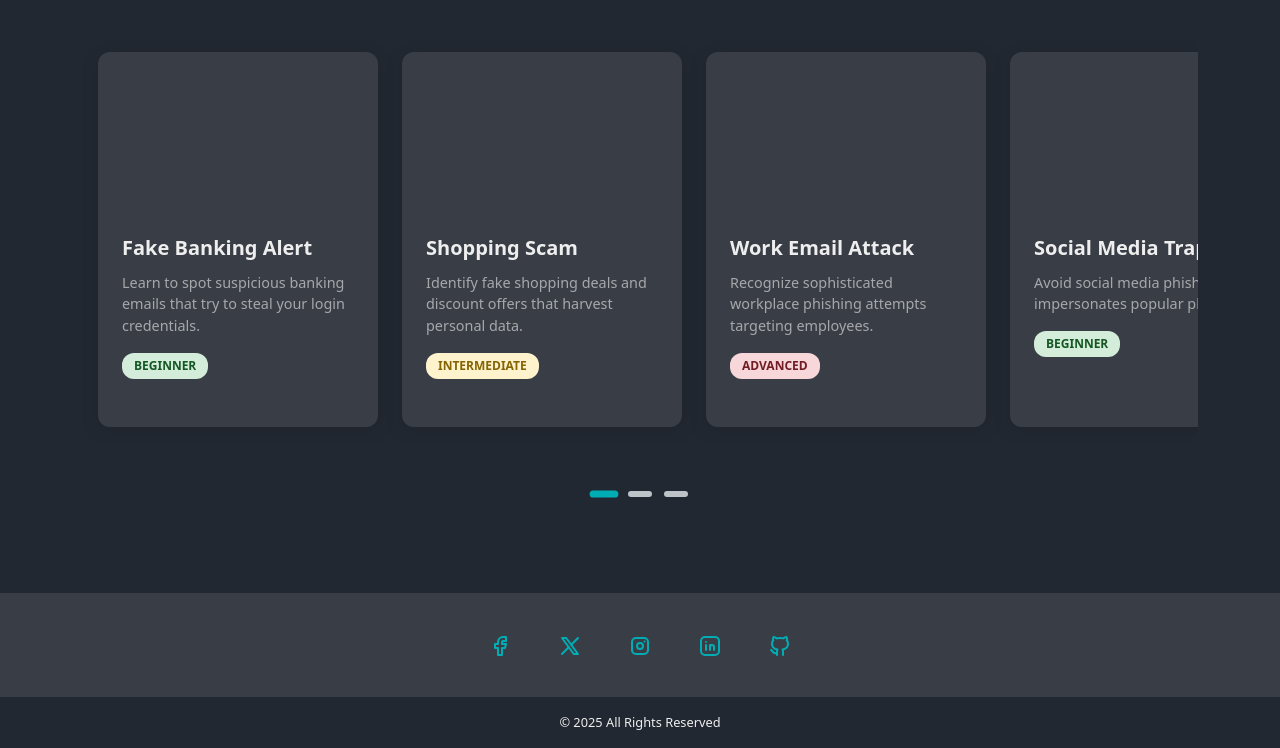
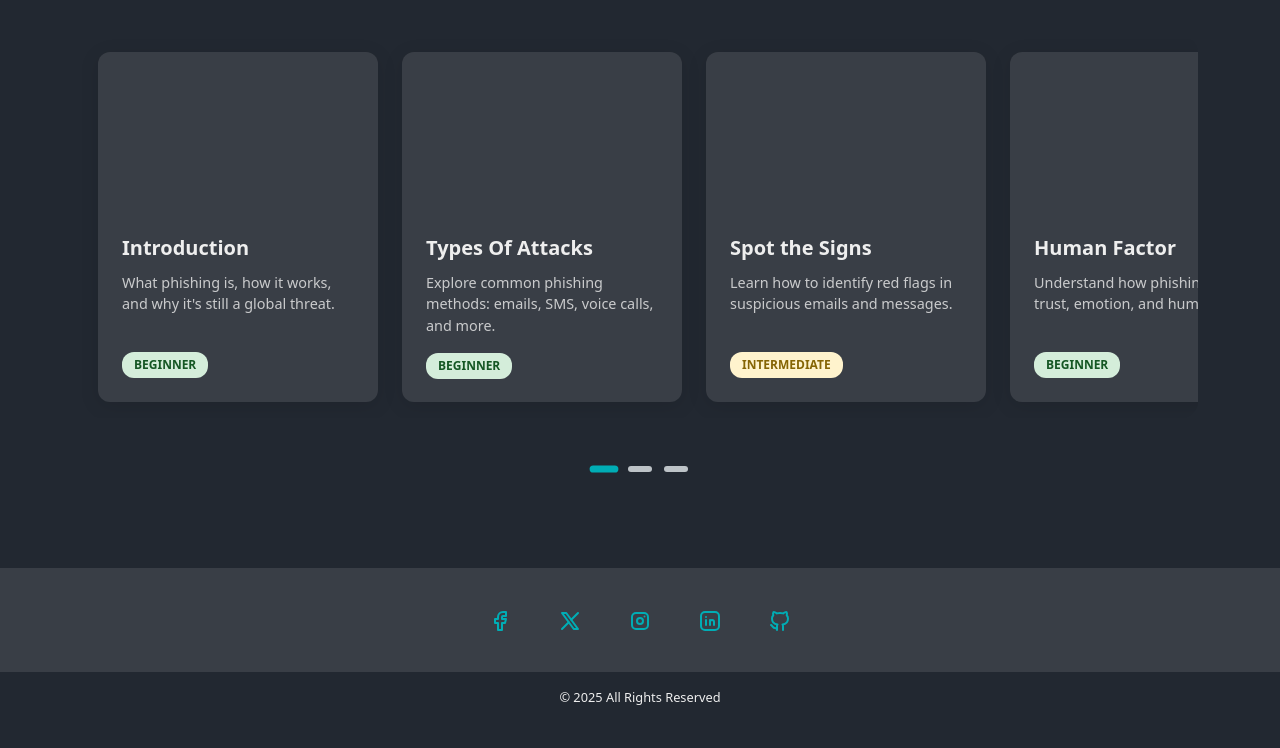
Before and after one commit to DavidBab/PhishProof, a Django app: page / in a window 1280 px wide. Shown: the part 2411-3159 px from the top of the page. After the commit the page ends 3116 px from the top, so only its background shows below. Run offline with Django 5.2, Linux system fonts and the light colour scheme; some libraries are stand-ins or nearby versions.

Commit message:
bugfix on carousel

```diff
--- a/phishproof/main/static/css/index.css
+++ b/phishproof/main/static/css/index.css
@@ -560,6 +560,9 @@ body {
 	box-shadow: 0 4px 20px rgba(0, 0, 0, 0.1);
 	transition: all 0.3s ease;
 	overflow: hidden;
+	display: flex;
+	flex-direction: column; /* Make card a flex container */
+	height: 350px; /* Fixed height for all cards */
 }
 
 .carousel-card:hover {
@@ -572,26 +575,14 @@ body {
 	width: 100%;
 	position: relative;
 	overflow: hidden;
-}
-
-.card-image img {
-	width: 100%;
-	height: 100%;
-	object-fit: cover;
-	transition: transform 0.3s ease;
-}
-
-.carousel-card:hover .card-image img {
-	transform: scale(1.05);
-}
-
-/* Fallback gradient backgrounds when images fail to load */
-.card-image img[style*='background'] {
-	border-radius: 0;
+	flex-shrink: 0; /* Don't shrink the image */
 }
 
 .card-content {
 	padding: 1.5rem;
+	display: flex;
+	flex-direction: column;
+	flex: 1; /* Take remaining space */
 }
 
 .card-title {
@@ -599,19 +590,22 @@ body {
 	font-weight: bold;
 	color: var(--main-text);
 	margin-bottom: 0.75rem;
+	flex-shrink: 0; /* Don't shrink the title */
 }
 
 .card-description {
 	color: var(--main-text);
+	opacity: 0.8;
 	font-size: 0.9rem;
 	line-height: 1.5;
 	margin-bottom: 1rem;
-	opacity: 0.6;
+	flex: 1; /* Take available space, pushing difficulty badge down */
 }
 
 .card-difficulty {
 	display: flex;
 	justify-content: flex-start;
+	margin-top: auto; /* Push to bottom */
 }
 
 .difficulty-badge {
@@ -636,7 +630,6 @@ body {
 	background-color: #f8d7da;
 	color: #721c24;
 }
-
 /* Dot Navigation */
 .carousel-dots {
 	display: flex;
--- a/phishproof/main/static/js/index.js
+++ b/phishproof/main/static/js/index.js
@@ -6,47 +6,13 @@ let maxSlideIndex = 0;
 function updateCardsPerView() {
 	if (window.innerWidth <= 480) {
 		cardsPerView = 1;
-	} else if (window.innerWidth <= 600) {
+	} else if (window.innerWidth <= 768) {
 		cardsPerView = 2;
-	} else if (window.innerWidth <= 920) {
-		cardsPerView = 2; // 2 cards for mid-range screens
 	} else {
-		cardsPerView = 3;
+		cardsPerView = 3; // Maximum 3 cards on desktop
 	}
 	maxSlideIndex = Math.ceil(totalCards / cardsPerView) - 1;
 	updateDots();
-}
-
-function updateCarousel() {
-	const track = document.getElementById('carouselTrack');
-	let cardWidth;
-
-	// Match the CSS breakpoints
-	if (window.innerWidth <= 480) {
-		cardWidth = Math.min(window.innerWidth - 64, 280) + 16; // Full width with gap
-	} else if (window.innerWidth <= 600) {
-		cardWidth = 220 + 16;
-	} else if (window.innerWidth <= 768) {
-		cardWidth = 250 + 16;
-	} else if (window.innerWidth <= 920) {
-		cardWidth = 240 + 16;
-	} else if (window.innerWidth <= 1024) {
-		cardWidth = 260 + 20;
-	} else {
-		cardWidth = 280 + 24;
-	}
-
-	const offset = currentSlideIndex * (cardWidth * cardsPerView);
-
-	if (track) {
-		track.style.transform = `translateX(-${offset}px)`;
-	}
-
-	// Update dots
-	const dots = document.querySelectorAll('.dot');
-	dots.forEach((dot, index) => {
-		dot.classList.toggle('active', index === currentSlideIndex);
-	});
 }
 
 function updateDots() {
@@ -67,6 +33,38 @@ function updateDots() {
 		dot.onclick = () => currentSlide(i + 1);
 		dotsContainer.appendChild(dot);
 	}
+}
+
+function updateCarousel() {
+	const track = document.getElementById('carouselTrack');
+	let cardWidth;
+
+	// Match the CSS breakpoints - keeping max 3 cards
+	if (window.innerWidth <= 480) {
+		cardWidth = Math.min(window.innerWidth - 64, 280) + 16;
+	} else if (window.innerWidth <= 600) {
+		cardWidth = 220 + 16;
+	} else if (window.innerWidth <= 768) {
+		cardWidth = 250 + 16;
+	} else if (window.innerWidth <= 920) {
+		cardWidth = 240 + 16;
+	} else if (window.innerWidth <= 1024) {
+		cardWidth = 260 + 20;
+	} else {
+		cardWidth = 280 + 24; // Desktop: max 3 cards at 280px each
+	}
+
+	const offset = currentSlideIndex * (cardWidth * cardsPerView);
+
+	if (track) {
+		track.style.transform = `translateX(-${offset}px)`;
+	}
+
+	// Update dots
+	const dots = document.querySelectorAll('.dot');
+	dots.forEach((dot, index) => {
+		dot.classList.toggle('active', index === currentSlideIndex);
+	});
 }
 
 function currentSlide(n) {
--- a/phishproof/main/templates/index.html
+++ b/phishproof/main/templates/index.html
@@ -263,10 +263,10 @@
 					<div class="carousel-card">
 						<div class="card-image"></div>
 						<div class="card-content">
-							<h4 class="card-title">Fake Banking Alert</h4>
+							<h4 class="card-title">Introduction</h4>
 							<p class="card-description">
-								Learn to spot suspicious banking emails that try to steal your
-								login credentials.
+								What phishing is, how it works, and why it's still a global
+								threat.
 							</p>
 							<div class="card-difficulty">
 								<span class="difficulty-badge beginner">Beginner</span>
@@ -278,13 +278,13 @@
 					<div class="carousel-card">
 						<div class="card-image"></div>
 						<div class="card-content">
-							<h4 class="card-title">Shopping Scam</h4>
+							<h4 class="card-title">Types Of Attacks</h4>
 							<p class="card-description">
-								Identify fake shopping deals and discount offers that harvest
-								personal data.
+								Explore common phishing methods: emails, SMS, voice calls, and
+								more.
 							</p>
 							<div class="card-difficulty">
-								<span class="difficulty-badge intermediate">Intermediate</span>
+								<span class="difficulty-badge beginner">Beginner</span>
 							</div>
 						</div>
 					</div>
@@ -293,13 +293,13 @@
 					<div class="carousel-card">
 						<div class="card-image"></div>
 						<div class="card-content">
-							<h4 class="card-title">Work Email Attack</h4>
+							<h4 class="card-title">Spot the Signs</h4>
 							<p class="card-description">
-								Recognize sophisticated workplace phishing attempts targeting
-								employees.
+								Learn how to identify red flags in suspicious emails and
+								messages.
 							</p>
 							<div class="card-difficulty">
-								<span class="difficulty-badge advanced">Advanced</span>
+								<span class="difficulty-badge intermediate">Intermediate</span>
 							</div>
 						</div>
 					</div>
@@ -308,9 +308,10 @@
 					<div class="carousel-card">
 						<div class="card-image"></div>
 						<div class="card-content">
-							<h4 class="card-title">Social Media Trap</h4>
+							<h4 class="card-title">Human Factor</h4>
 							<p class="card-description">
-								Avoid social media phishing that impersonates popular platforms.
+								Understand how phishing exploits trust, emotion, and human
+								error.
 							</p>
 							<div class="card-difficulty">
 								<span class="difficulty-badge beginner">Beginner</span>
@@ -322,10 +323,10 @@
 					<div class="carousel-card">
 						<div class="card-image"></div>
 						<div class="card-content">
-							<h4 class="card-title">Tech Support Scam</h4>
+							<h4 class="card-title">Inside the Attack</h4>
 							<p class="card-description">
-								Identify fake tech support emails claiming your device is
-								infected.
+								Get a behind-the-scenes look at how phishing campaigns are
+								built.
 							</p>
 							<div class="card-difficulty">
 								<span class="difficulty-badge intermediate">Intermediate</span>
@@ -337,13 +338,13 @@
 					<div class="carousel-card">
 						<div class="card-image"></div>
 						<div class="card-content">
-							<h4 class="card-title">Government Impersonation</h4>
+							<h4 class="card-title">React & Report</h4>
 							<p class="card-description">
-								Spot fake government emails asking for personal information or
-								payments.
+								How to safely respond to threats and report them to the right
+								channels.
 							</p>
 							<div class="card-difficulty">
-								<span class="difficulty-badge advanced">Advanced</span>
+								<span class="difficulty-badge intermediate">Intermediate</span>
 							</div>
 						</div>
 					</div>
@@ -352,13 +353,13 @@
 					<div class="carousel-card">
 						<div class="card-image"></div>
 						<div class="card-content">
-							<h4 class="card-title">Government Impersonation</h4>
+							<h4 class="card-title">Stay Protected</h4>
 							<p class="card-description">
-								Spot fake government emails asking for personal information or
-								payments.
+								Best practices for preventing phishing — from tech tools to
+								habits.
 							</p>
 							<div class="card-difficulty">
-								<span class="difficulty-badge advanced">Advanced</span>
+								<span class="difficulty-badge intermediate">Intermediate</span>
 							</div>
 						</div>
 					</div>
@@ -367,10 +368,10 @@
 					<div class="carousel-card">
 						<div class="card-image"></div>
 						<div class="card-content">
-							<h4 class="card-title">Government Impersonation</h4>
+							<h4 class="card-title">Inbox Simulation</h4>
 							<p class="card-description">
-								Spot fake government emails asking for personal information or
-								payments.
+								Interactive hands-on training: review emails and decide what's
+								safe.
 							</p>
 							<div class="card-difficulty">
 								<span class="difficulty-badge advanced">Advanced</span>
@@ -382,10 +383,10 @@
 					<div class="carousel-card">
 						<div class="card-image"></div>
 						<div class="card-content">
-							<h4 class="card-title">Government Impersonation</h4>
+							<h4 class="card-title">Final Quiz</h4>
 							<p class="card-description">
-								Spot fake government emails asking for personal information or
-								payments.
+								Put your knowledge to the test and earn your course completion
+								certificate.
 							</p>
 							<div class="card-difficulty">
 								<span class="difficulty-badge advanced">Advanced</span>
```
